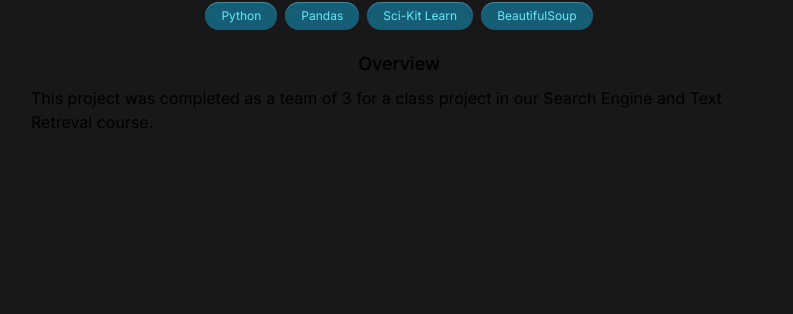
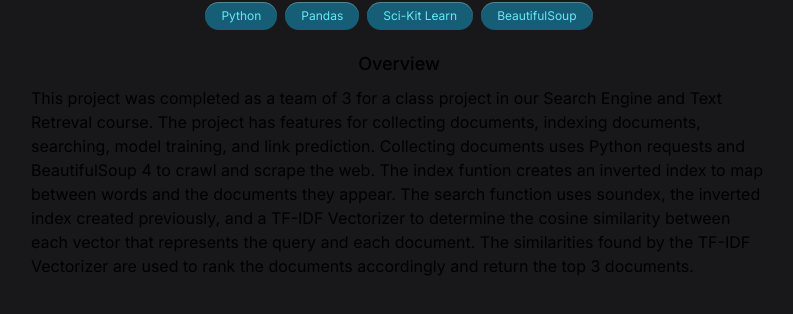
Before and after one commit to Robert336/Personal_Website, a Next.js app: page /project4 in a window 1280 px wide. Shown: the part 130-444 px from the top of the page, without its empty margins (241-1034 px from the left). Built offline with nearby package versions, Linux system fonts and the light colour scheme.

Commit message:
more content

```diff
--- a/src/app/project4/page.tsx
+++ b/src/app/project4/page.tsx
@@ -26,6 +26,11 @@ export default function Project4(){
                     </h2>
                     <p>
                         This project was completed as a team of 3 for a class project in our Search Engine and Text Retreval course.
+                        The project has features for collecting documents, indexing documents, searching, model training, and link prediction.
+                        Collecting documents uses Python requests and BeautifulSoup 4 to crawl and scrape the web. The index funtion creates an inverted index to map
+                        between words and the documents they appear. The search function uses soundex, the inverted index created previously, and a TF-IDF Vectorizer to
+                        determine the cosine similarity between each vector that represents the query and each document. The similarities found by the TF-IDF Vectorizer
+                        are used to rank the documents accordingly and return the top 3 documents.
                     </p>
                     {/* <Button href={project.link} text='View on GitHub'/> */}
                 </div>
```
